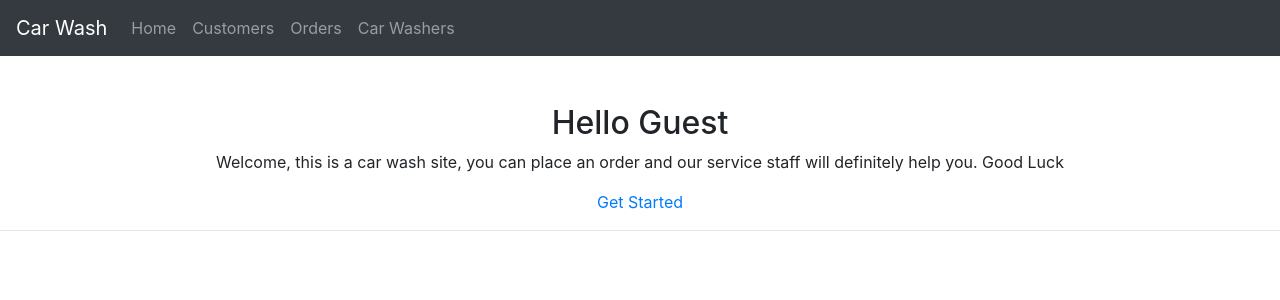
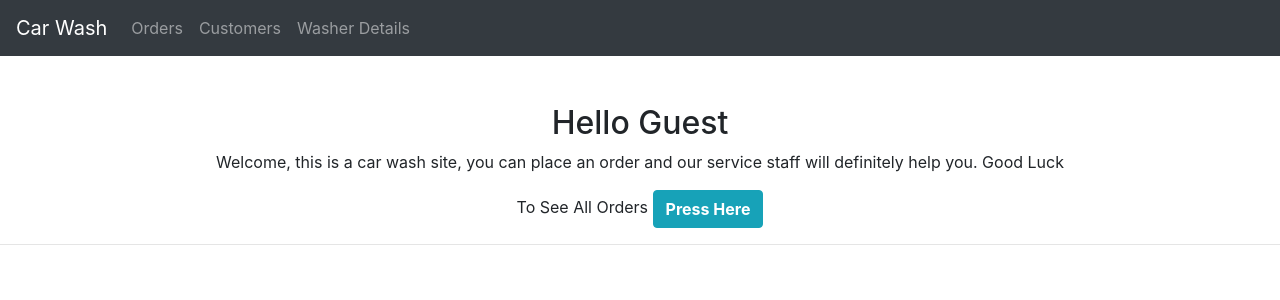
Before and after one commit to Kordzakhiaa/CarWashWebsite, a Django app: page / in a window 1280 px wide. Shown: the top 300 px of the page. Run offline with Django 3.2, Linux system fonts and the light colour scheme; some libraries are stand-ins or nearby versions.

```diff
--- a/car_wash/models.py
+++ b/car_wash/models.py
@@ -39,7 +39,7 @@ class Car(models.Model):
     license_plate = models.CharField(max_length=30, null=False)
 
     def __str__(self):
-        return f"{self.license_plate}>"
+        return f"{self.license_plate}"
 
 
 class Order(models.Model):
--- a/car_wash/templates/base.html
+++ b/car_wash/templates/base.html
@@ -7,6 +7,9 @@
       <link rel="stylesheet" href="https://maxcdn.bootstrapcdn.com/bootstrap/4.0.0/css/bootstrap.min.css" integrity="sha384-Gn5384xqQ1aoWXA+058RXPxPg6fy4IWvTNh0E263XmFcJlSAwiGgFAW/dAiS6JXm" crossorigin="anonymous">
       <link rel="stylesheet" type="text/css" href="">
       <style>
+          div {
+              text-align: center;
+          }
          /* Stackoverflow preview fix, please ignore */
          .navbar-nav {
             flex-direction: row;
@@ -31,7 +34,7 @@
          <div class="collapse navbar-collapse" id="navbarNav">
             <ul class="navbar-nav">
                <li class="nav-item">
-                  <a class="nav-link" href="{% url 'home' %}">Home</a>
+                  <a class="nav-link" href="{% url 'order' %}">Orders</a>
                </li>
             </ul>
             <ul class="navbar-nav">
@@ -41,12 +44,7 @@
             </ul>
             <ul class="navbar-nav">
                <li class="nav-item">
-                  <a class="nav-link" href="{% url 'order' %}">Orders</a>
-               </li>
-            </ul>
-            <ul class="navbar-nav">
-               <li class="nav-item">
-                  <a class="nav-link" href="{% url 'carwasher' %}">Car Washers</a>
+                  <a class="nav-link" href="{% url 'carwasher' %}">Washer Details</a>
                </li>
             </ul>
          </div>
--- a/car_wash/templates/home.html
+++ b/car_wash/templates/home.html
@@ -6,8 +6,7 @@
     <div style="text-align: center;">
         <h2>Hello Guest</h2>
         <p>Welcome, this is a car wash site, you can place an order and our service staff will definitely help you. Good Luck</p>
-
-        <a href="" class="button large hpbottom">Get Started</a>
+        <p>To See All Orders <a href="{% url 'order' %}" class="btn btn-info"><strong>Press Here</strong></a></p>
     </div>
 
 {% endblock body %}
--- a/car_wash/urls.py
+++ b/car_wash/urls.py
@@ -6,4 +6,5 @@ urlpatterns = [
     path('order/', name='order', view=order),
     path('customers/', name='customer', view=customer),
     path('carwasher/', name='carwasher', view=carwasher),
+    path('create_order',view=create_order, name='create_order')
 ]
--- a/car_wash/views.py
+++ b/car_wash/views.py
@@ -6,8 +6,13 @@ def home(request):
     return render(request, 'home.html')
 
 
+def create_order(request):
+    return render(request, 'create_order.html')
+
+
 def order(request):
     orders = Order.objects.all()
+    orders.filter()
     return render(request, 'order.html', {'orders': orders})
 
 
```
Also changed, not shown: car_wash/templates/create_order.html (added, +8 -0 lines), car_wash/templates/order.html (+37 -2 lines), db.sqlite3.
